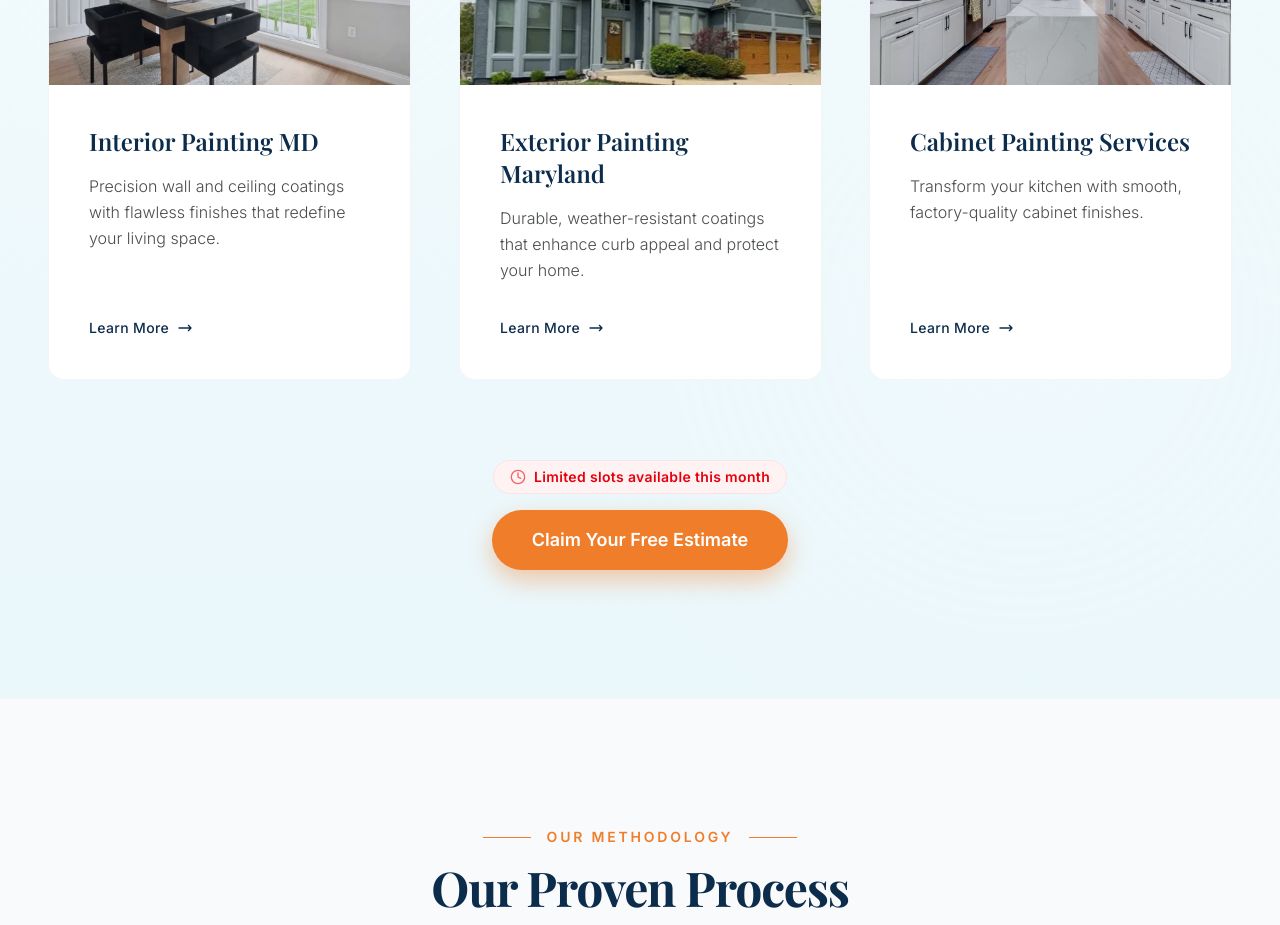
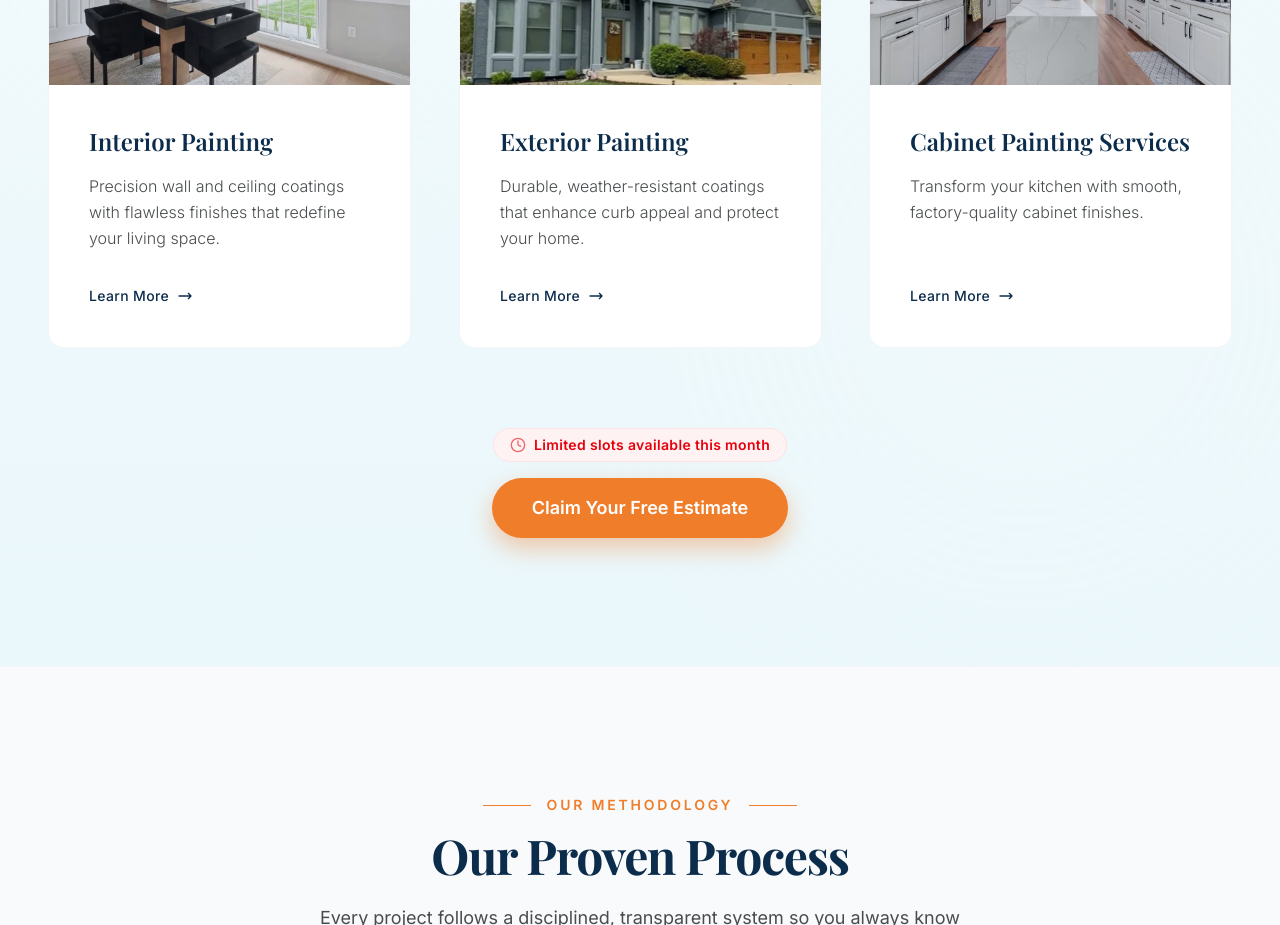
Before and after one commit to kartik-singhhh03/Next-Coat, a React (Vite) app: page / in a window 1280 px wide. Shown: the part 3940-4865 px from the top of the page. Built offline with nearby package versions, Linux system fonts and the light colour scheme; a web font is replaced by a local one.

Commit message:
chnaged md

```diff
--- a/src/components/home-page/Services.jsx
+++ b/src/components/home-page/Services.jsx
@@ -6,14 +6,14 @@ import cabinet from "/images/cab_img.jpeg";
 
 const servicesList = [
   {
-    title: "Interior Painting MD",
+    title: "Interior Painting",
     description:
       "Precision wall and ceiling coatings with flawless finishes that redefine your living space.",
     image: interior,
     alt: "Interior painting MD - NextCoat Painting",
   },
   {
-    title: "Exterior Painting Maryland",
+    title: "Exterior Painting",
     description:
       "Durable, weather-resistant coatings that enhance curb appeal and protect your home.",
     image: exterior,
```
